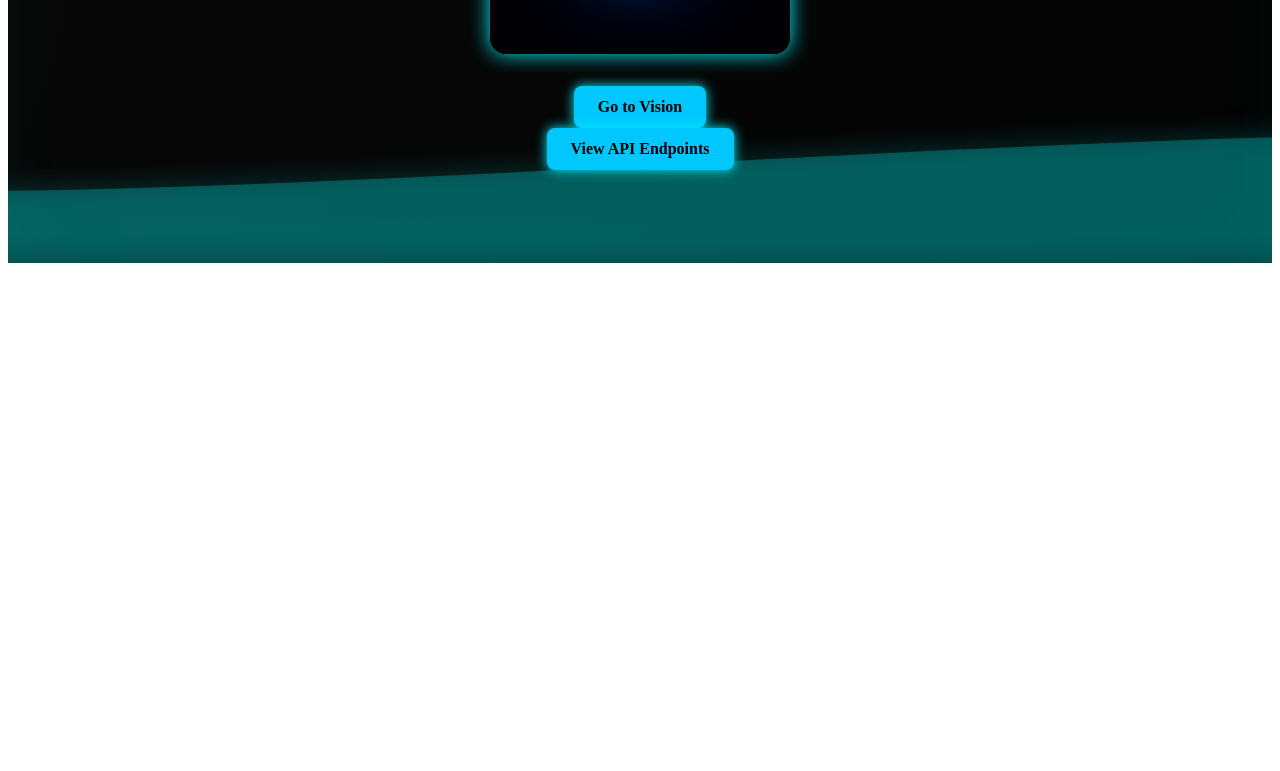
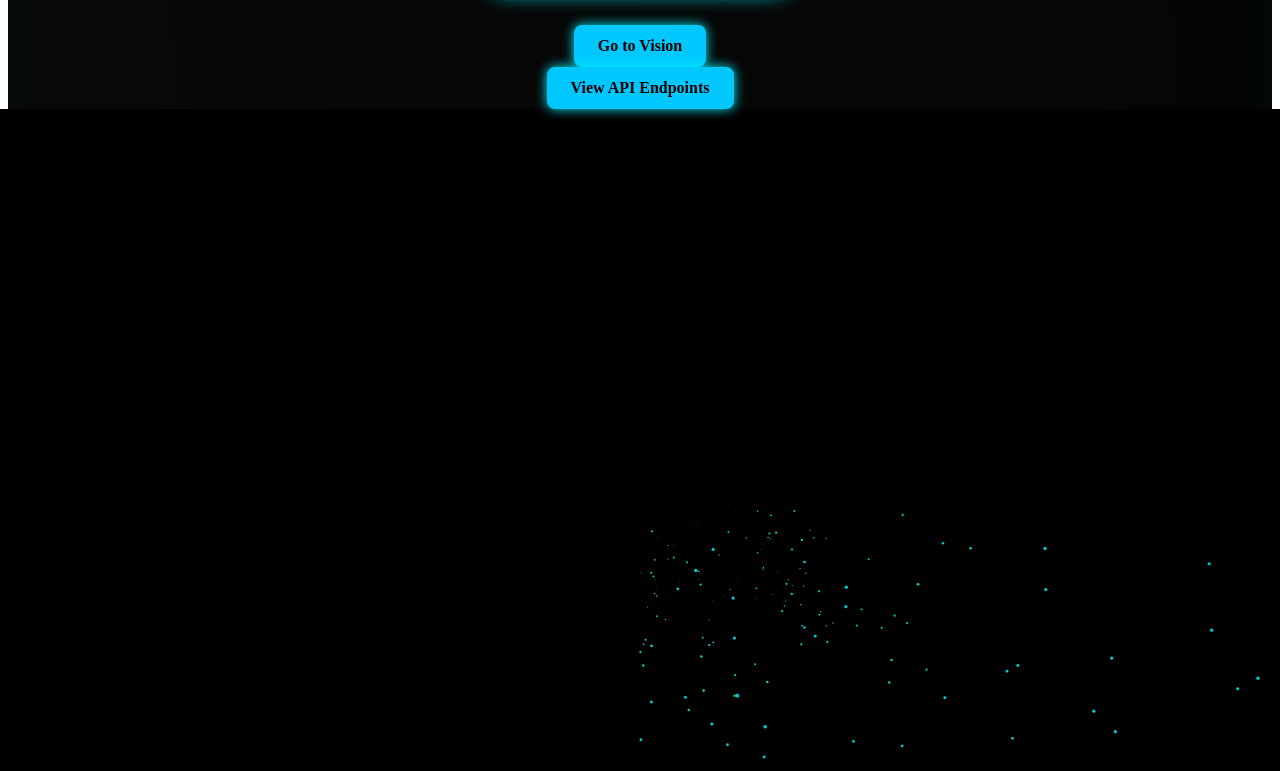
Before and after one commit to ShadowB0X/Deployed-VSC-for-Shadowbox.dk, a React (Vite) app: page / in a window 1280 px wide. Shown: the part 609-1380 px from the top of the page. Before the commit the page ends 880 px from the top, so only its background shows below. Built offline with nearby package versions, Linux system fonts and the light colour scheme.

Commit message:
starlights

```diff
--- a/src/pages/MainPage.jsx
+++ b/src/pages/MainPage.jsx
@@ -1,6 +1,7 @@
 import styles from '../components/MainPage.module.css';
 import WaveBackground from './WaveBackground';
 import ImageBox from './imageBox';
+import StarfieldCanvas from './StarfieldCanvas';
 
 
 export default function MainPage() {
@@ -19,6 +20,7 @@ export default function MainPage() {
       </p>
 
       <ImageBox />
+
       <a
       href="/vision"
       className={styles.button}
@@ -33,6 +35,7 @@ export default function MainPage() {
       >
         View API Endpoints
       </a>
+      <StarfieldCanvas />
       <WaveBackground /> {/* 🌊 Add the SVG wave */}
     </div>
   );
```
